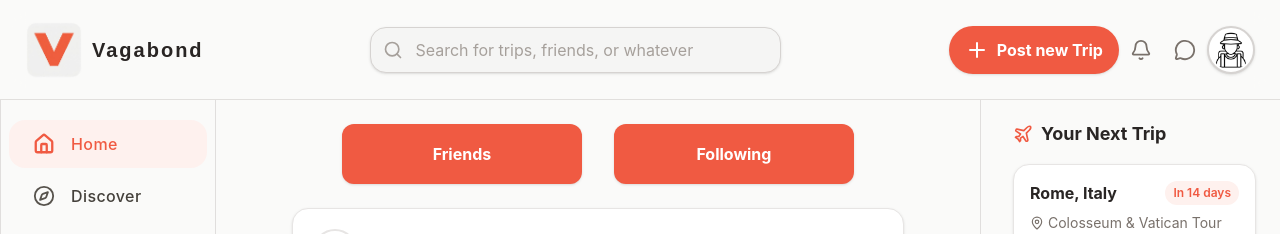
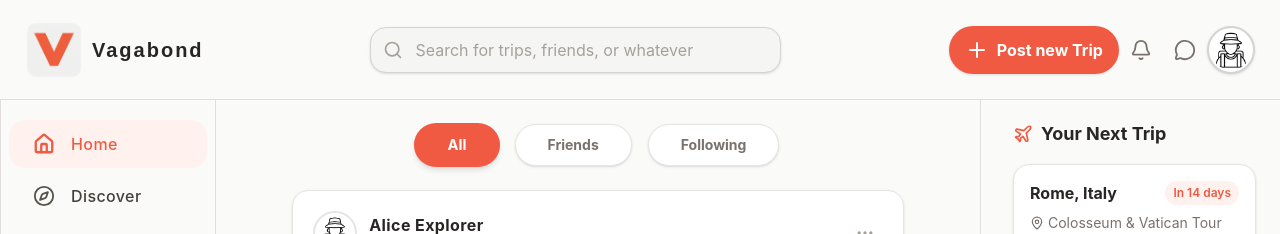
Before and after one commit to DrummerTriga/vagabond, a React (Vite) app in the folder frontend/: page / in a window 1280 px wide. Shown: the top 234 px of the page. Built offline with nearby package versions, Linux system fonts and the light colour scheme.

Commit message:
feat: add interactive tab navigation to FeedPage for filtering posts

```diff
--- a/frontend/src/pages/Feed/FeedPage.tsx
+++ b/frontend/src/pages/Feed/FeedPage.tsx
@@ -1,14 +1,28 @@
+import { useState } from "react";
 import Post from "../../components/Post";
-import Button from "../../elements/Button";
 import RightSidebar from "../../components/RightSidebar";
 
 const FeedPage = () => {
+  const [activeTab, setActiveTab] = useState("All");
+  const tabs = ["All", "Friends", "Following"];
+
   return (
     <div className="w-full flex justify-between">
       <div className="feed-wrapper flex flex-col items-center justify-start flex-1 max-w-3xl mx-auto">
-        <div className="flex justify-center mt-6 gap-8">
-          <Button children="Friends" className="h-15 w-60 rounded-xl" />
-          <Button children="Following" className="h-15 w-60 rounded-xl" />
+        <div className="flex justify-center mt-6 gap-4">
+          {tabs.map((tab) => (
+            <button
+              key={tab}
+              onClick={() => setActiveTab(tab)}
+              className={`px-8 py-2.5 rounded-full font-bold text-sm transition-all duration-300 ${
+                activeTab === tab
+                  ? "bg-[#F05A42] text-white shadow-md scale-105"
+                  : "bg-white text-stone-500 border border-stone-200 hover:bg-stone-50 hover:text-stone-700 hover:border-stone-300 shadow-sm"
+              }`}
+            >
+              {tab}
+            </button>
+          ))}
         </div>
         <div className="posts-wrapper flex flex-col justify-center items-center w-full gap-6 mt-6 pb-10">
           <Post
```
